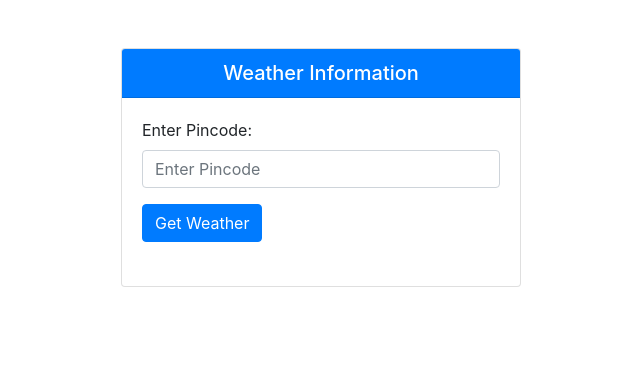
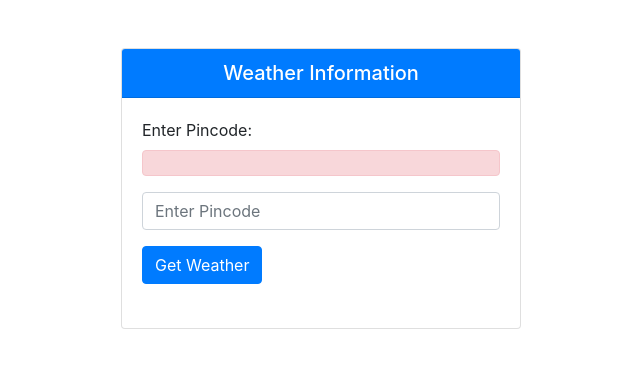
Before and after one commit to swarooppatilx/wheather-app, a plain HTML site: page index.html in a window 1280 px wide. Shown: the whole page, without its empty margins (319-959 px from the left). Drawn offline with nearby package versions, Linux system fonts and the light colour scheme.

Commit message:
Update index.html

```diff
--- a/index.html
+++ b/index.html
@@ -14,6 +14,7 @@
             <div class="card-body">
                 <div class="form-group">
                     <label for="pincodeInput">Enter Pincode:</label>
+                    <div class="alert alert-danger" id="error" role="alert"></div>
                     <input type="text" id="pincodeInput" class="form-control" placeholder="Enter Pincode">
                 </div>
                 <button onclick="getWeather()" class="btn btn-primary">Get Weather</button>
```
